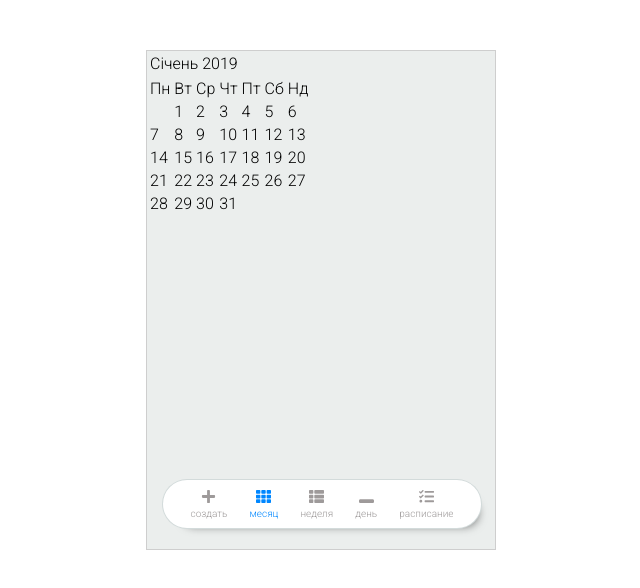
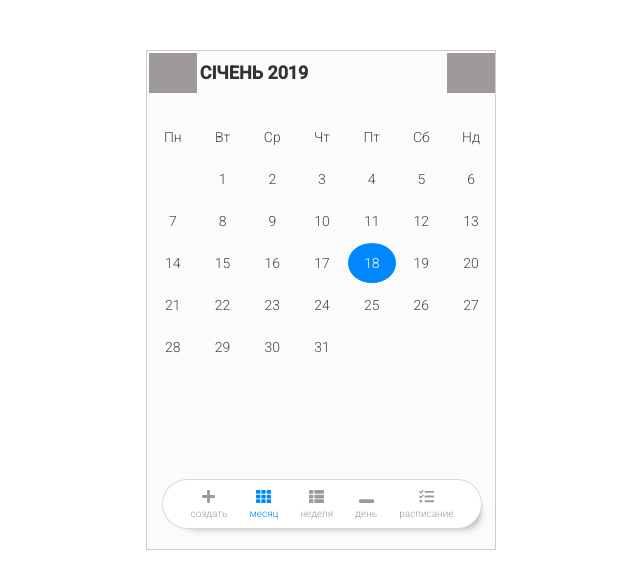
Before and after one commit to Artem-Derevenko/react-calendar, a React (Create React App) app in the folder calendar/: page / in a window 1280 px wide. Shown: the top 588 px of the page, without its empty margins (319-959 px from the left). Built offline with nearby package versions, Linux system fonts and the light colour scheme.

Commit message:
Edit calendar

```diff
--- a/calendar/src/components/BlockCalendar/BlockCalendarMonth.jsx
+++ b/calendar/src/components/BlockCalendar/BlockCalendarMonth.jsx
@@ -9,26 +9,25 @@ class BlockCalendarMonth extends Component {
         this.state = {
             year: new Date().getFullYear(),
             month: new Date().getMonth(),
-            monthName: '',
-
+            monthName: ''
         };
     }
 
     getRefTbody = (node) => { this.calendarRef = node }
 
     componentDidMount() {
-        this.calendar("calendar2", this.state.year, this.state.month);
+        this.calendar(this.state.year, this.state.month);
     }
 
     nextMonth = () => {
-
+        this.calendar(this.state.year, this.state.month + 1);
     }
 
     prevMonth = () => {
-
+        this.calendar(this.state.year, this.state.month - 1);
     }
 
-    calendar = (id, year, month) => {
+    calendar = (year, month) => {
         let Dlast = new Date(year,month+1,0).getDate(),
             D = new Date(year,month,Dlast),
             DNlast = new Date(D.getFullYear(),D.getMonth(),Dlast).getDay(),
@@ -51,30 +50,27 @@ class BlockCalendarMonth extends Component {
             }
         }
         for(let  i = DNlast; i < 7; i++) calendar += '<td class="empty-cell">&nbsp;';
+
         this.setState({
-            innerHTML: calendar,
-            monthName: MONTH[D.getMonth()] +' '+ D.getFullYear()
+            monthName: MONTH[D.getMonth()] +' '+ D.getFullYear(),
+            year: D.getFullYear(),
+            month: D.getMonth()
         });
         const calendarRef = ReactDOM.findDOMNode(this.calendarRef);
         calendarRef.innerHTML = calendar;
-        // document.querySelector('#'+id+' tbody').innerHTML = calendar;
-        // document.querySelector('#'+id+' thead td:nth-child(1)').innerHTML = MONTH[D.getMonth()] +' '+ D.getFullYear();
-        // document.querySelector('#'+id+' thead td:nth-child(1)').dataset.month = D.getMonth();
-        // document.querySelector('#'+id+' thead td:nth-child(1)').dataset.year = D.getFullYear();
     }
 
     render() {
-        const { calendar, getRefTbody, nextMonth, prevMonth } = this;
-        const { innerHTML, monthName } = this.state;
+        const { getRefTbody, nextMonth, prevMonth } = this;
+        const { monthName } = this.state;
 
         return (
-            <div className="">
-                <section>
-                    <table>
+            <section className=''>
+                <table className='calendar-month'>
                     <thead>
                     <tr>
+                        <td className="prev" onClick={prevMonth} />
                         <td className="title" colSpan="5">{monthName}</td>
-                            <td className="prev" onClick={prevMonth} />
                         <td className="next" onClick={nextMonth} />
                     </tr>
                     <tr className="indent"></tr>
@@ -88,11 +84,10 @@ class BlockCalendarMonth extends Component {
                         <td>Нд</td>
                     </tr>
                     </thead>
-                        <tbody ref = {getRefTbody}>
+                    <tbody ref={getRefTbody}>
                     </tbody>
                 </table>
             </section>
-            </div>
         );
     }
 }
--- a/calendar/src/css/App.css
+++ b/calendar/src/css/App.css
@@ -26,7 +26,7 @@
   height: 500px;
   display: flex;
   position: relative;
-  background: #ebeeed;
+  background: #fbfbfb;
 }
 
 .wrap.calendar {
--- a/calendar/src/css/calendar.css
+++ b/calendar/src/css/calendar.css
@@ -2,3 +2,97 @@
     width: 350px;
     height: 100%;
 }
+
+.calendar-month {
+    width: 100%;
+    line-height: 1.2em;
+    font-size: 15px;
+    text-align: center;
+    margin-bottom: 32px;
+}
+
+.calendar-month td {
+    vertical-align: middle;
+    color: #444444;
+    font-size: 14px;
+    width: 14.28%;
+    height: 40px;
+    -webkit-transition: all .2s linear;
+    -moz-transition: all .2s linear;
+    -o-transition: all .2s linear;
+    -ms-transition: all .2s linear;
+    transition: all .2s linear;
+}
+
+.calendar-month tr.indent {
+    height: 20px;
+}
+
+.calendar-month thead tr:nth-child(1) {
+    margin-bottom: 16px;
+}
+
+.calendar-month thead tr:nth-child(1) td:nth-child(2):hover,
+.calendar-month thead tr:nth-child(1) td:nth-child(3):hover {
+    cursor: pointer;
+}
+
+.calendar-month tbody td {
+    color: #d6d6d6;
+}
+
+.calendar-month tbody td {
+    color: #444444;
+    cursor: pointer;
+}
+
+.calendar-month tbody td.today {
+    background: #0087ff;
+    color: #fff;
+    cursor: pointer;
+    border-radius: 50%;
+}
+
+.prev,
+.next {
+    width: 40px;
+    height: 40px;
+    vertical-align: middle;
+    text-align: center;
+    background: #9e9a9a;
+}
+
+.next:before,
+.prev:before {
+    content: "";
+    display: block;
+    margin: 0 auto;
+    width: 13px;
+    height: 14px;
+    -webkit-transition: all .2s ease-in-out;
+    -moz-transition: all .2s ease-in-out;
+    -o-transition: all .2s ease-in-out;
+    -ms-transition: all .2s ease-in-out;
+    transition: all .2s ease-in-out;
+}
+
+.next:hover:before,
+.prev:hover:before {
+    /*background: url("../img/arrow-2.svg");*/
+}
+
+.prev:before {
+    -ms-transform: rotate(180deg);
+    -webkit-transform: rotate(180deg);
+    -o-transform: rotate(180deg);
+    -moz-transform: rotate(180deg);
+    transform: rotate(180deg);
+}
+
+.calendar-month  .title {
+    text-align: left;
+    font-size: 18px;
+    font-weight: 700;
+    color: #333333;
+    text-transform: uppercase;
+}
```
Also changed, not shown: calendar/src/components/NavBar/NavBar.jsx (+11 -11 lines). Lines whose indentation alone changed are shown as unchanged.
